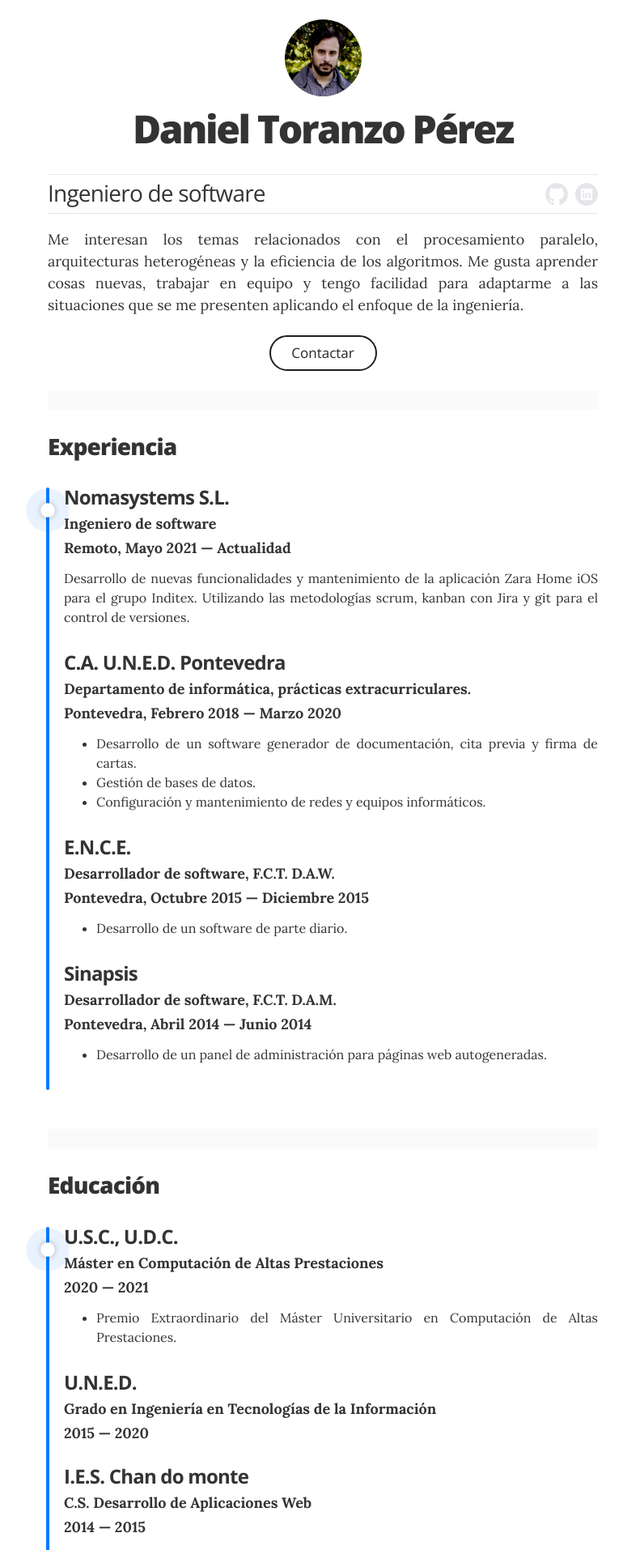
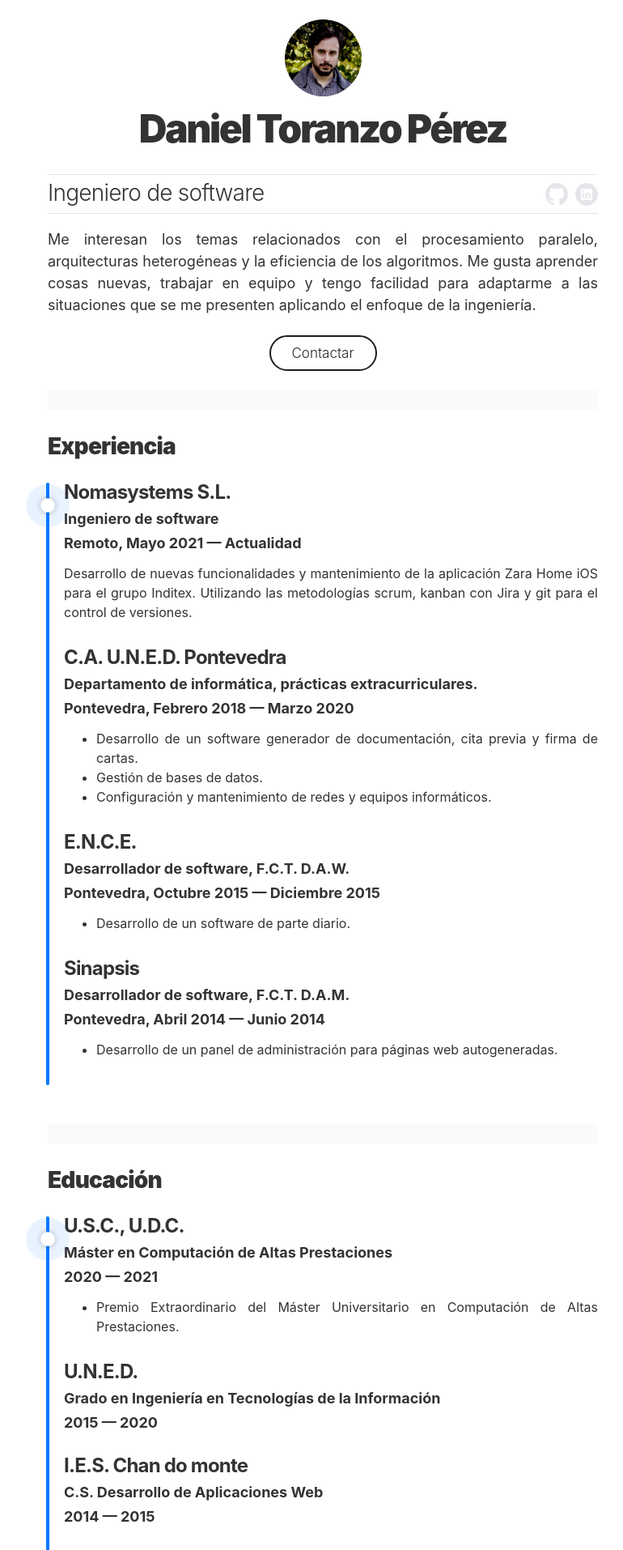
Before and after one commit to obocat/daniel_toranzo_perez, a Jekyll site: the page built from index.html, in a window 1280 px wide. Shown: the top 1914 px of the page at 81% size, without its empty margins (241-1011 px from the left). Built offline with Jekyll 4.4.1, drawn with Linux system fonts in a browser that asks for light colours.

Commit message:
feat: -apple-system font and separator class added

```diff
--- a/_layouts/resume.html
+++ b/_layouts/resume.html
@@ -39,6 +39,7 @@
           {% assign sections = sections | push: site.data.certifications %}
         {% endif %}
         {% for section in sections %}
+        <div class="section-separator"></div>
         <!-- begin Section -->
         <section class="content-section">
           <header class="section-header">
--- a/_sass/_base.scss
+++ b/_sass/_base.scss
@@ -14,6 +14,9 @@
   body, a {
     color: $white;
   }
+  .section-separator {
+    background: #1E1E1E;
+  }
 }
 
 @media (prefers-color-scheme: light) {
@@ -23,11 +26,14 @@
   body, a {
     color: $black;
   }
+  .section-separator {
+    background: #FAFAFA;
+  }
 }
 /*------*/
 
 body{
-  @include serif;
+  @include sans;
   font-size: 16px;
   line-height: 1.5;
 }
@@ -59,3 +65,8 @@
     color: #fff;
     text-shadow: none;
 }
+
+.section-separator {
+  width: 100%;
+  height: 24px;
+}
--- a/_sass/_mixins.scss
+++ b/_sass/_mixins.scss
@@ -51,7 +51,7 @@
 // type utilities
 
 @mixin sans {
-  font-family: "Open Sans", "Helvetica Neue", Helvetica, Arial, sans-serif;
+  font-family: -apple-system, "Open Sans", "Helvetica Neue", Helvetica, Arial, sans-serif;
 }
 
 @mixin sans_light {
--- a/_sass/_resume.scss
+++ b/_sass/_resume.scss
@@ -4,7 +4,6 @@
 // util
 
 .section-header {
-  @include section_border;
   margin-bottom: 1.5rem;
   padding-top: 1.5rem;
   h2 {
@@ -119,7 +118,7 @@
   margin-top: 1.5rem;
   margin-left: auto;
   margin-right: auto;
-  padding: 7px 16px;
+  padding: 8px 16px;
   font-size: 17px;
   @include sans_light;
   color: #272729;
--- a/_sass/_variables.scss
+++ b/_sass/_variables.scss
@@ -11,7 +11,7 @@
 $gray:				#E7E5EA;
 
 // Font stack
-$body-font: Helvetica, arial, nimbussansl, liberationsans, freesans, clean, sans-serif, "Segoe UI Emoji", "Segoe UI Symbol" !default;
+$body-font: -apple-system, Helvetica, arial, nimbussansl, liberationsans, freesans, clean, sans-serif, "Segoe UI Emoji", "Segoe UI Symbol" !default;
 
 // The base body size
 $body-font-size: 13px !default;
```
